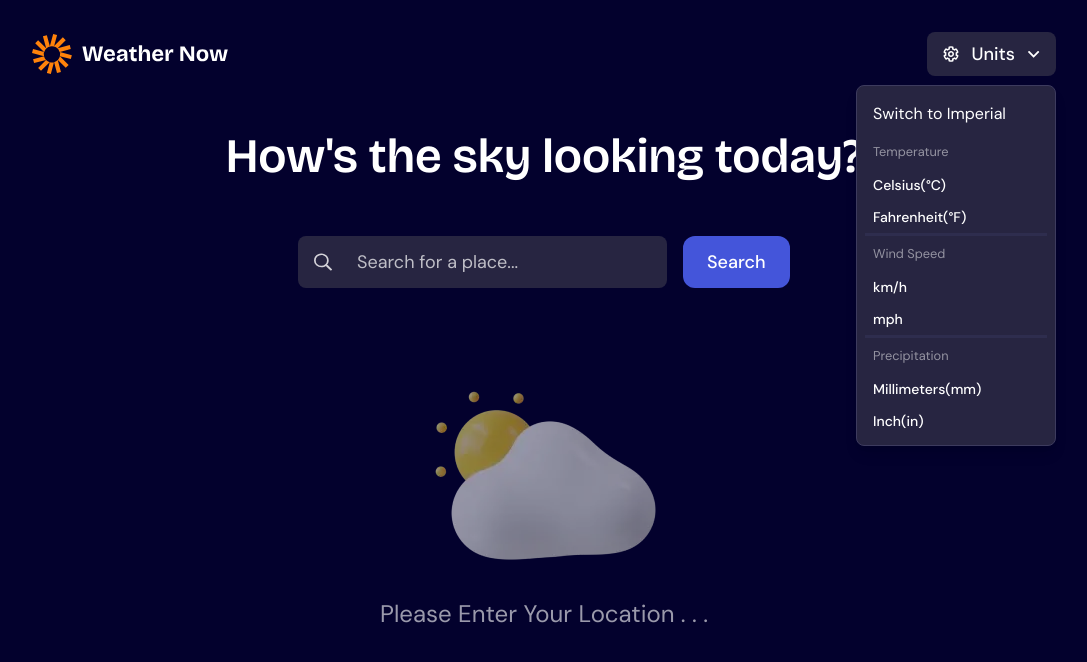
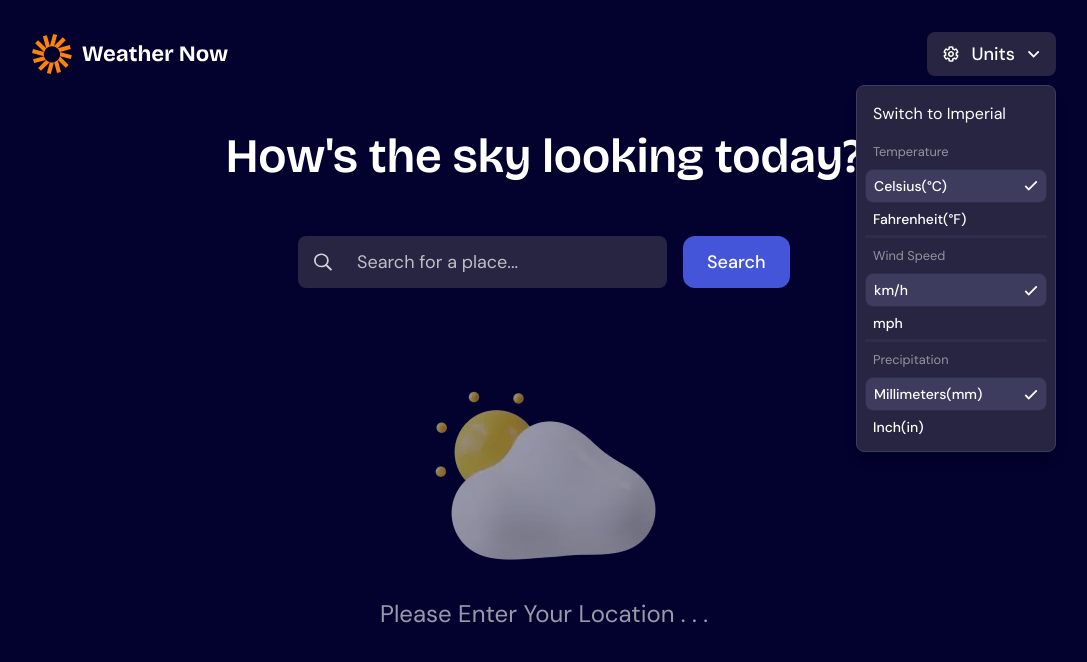
Before and after one commit to Riteshpatel-7/weather-app, a React (Vite) app: page / in a window 1280 px wide. Both pictures are taken after a click on the button "Units". Shown: the top 662 px of the page, without its empty margins (96-1183 px from the left). Built offline with nearby package versions, Linux system fonts and the light colour scheme.

Commit message:
units bug fixed

```diff
--- a/src/App.jsx
+++ b/src/App.jsx
@@ -32,7 +32,7 @@ function App() {
   console.log(units);
   return (
     <>
-      <div className='container w-[90%] sm:w-[70%] max-w-[1200px] mx-auto lg:w-[90%] xl:w-[80%]' onClick={() => setSuggestions(false)}>
+      <div className='container w-[90%] sm:w-[70%] max-w-[1200px] mx-auto lg:w-[90%] xl:w-[80%]' onClick={() => {setSuggestions(false); setUnitOptions(false)}}>
         <main>
           <Header setUnitOptions={setUnitOptions} unitOptions={unitOptions} setUnits={setUnits} units={units}/>
           <Slogan />
--- a/src/Components/UnitOptions.jsx
+++ b/src/Components/UnitOptions.jsx
@@ -1,6 +1,6 @@
 import iconCheckmark from '../assets/images/icon-checkmark.svg'
 
-export default function UnitOptions({UnitOptions, setUnits}) {
+export default function UnitOptions({UnitOptions, setUnits, units}) {
     function Highlight(selected){
         const lists = document.querySelectorAll('li');
         lists.forEach((list) => {
@@ -16,18 +16,18 @@ export default function UnitOptions({UnitOptions, setUnits}) {
         <h2 className='p-2'>Switch to Imperial</h2>
         <p className='text-[0.8rem] opacity-50 p-2' >Temperature</p>
         <ul className='text-white text-sm font-medium border-b-3 border-[hsl(243,27%,24%)]'>
-            <li id='temp' onClick={(e)=>{Highlight(e.target); setUnits((prev)=>({...prev, temperature: ''}))}}>Celsius(°C) <img className='opacity-0' src={iconCheckmark} alt="checked" /></li>
-            <li id='temp' onClick={(e)=>{Highlight(e.target); setUnits((prev)=>({...prev, temperature: 'F'}))}} >Fahrenheit(°F) <img className='opacity-0' src={iconCheckmark} alt="checked" /></li>
+            <li className = {`${units.temperature === ''? 'highlighted': null}`} id='temp' onClick={(e)=>{Highlight(e.target); setUnits((prev)=>({...prev, temperature: ''}))}}>Celsius(°C) <img className='opacity-0' src={iconCheckmark} alt="checked" /></li>
+            <li className = {`${units.temperature === 'F'? 'highlighted': null}`} id='temp' onClick={(e)=>{Highlight(e.target); setUnits((prev)=>({...prev, temperature: 'F'}))}} >Fahrenheit(°F) <img className='opacity-0' src={iconCheckmark} alt="checked" /></li>
         </ul>
         <p className='text-[0.8rem] opacity-50 p-2' >Wind Speed</p>
         <ul className='text-white text-sm font-medium border-b-3 border-[hsl(243,27%,24%)]'>
-            <li id='wind' onClick={(e)=>{Highlight(e.target); setUnits((prev)=>({...prev, windSpeed: 'km/h'}))}}>km/h <img className='opacity-0' src={iconCheckmark} alt="checked" /></li>
-            <li id='wind' onClick={(e)=>{Highlight(e.target); setUnits((prev)=>({...prev, windSpeed: 'mph'}))}} >mph <img className='opacity-0' src={iconCheckmark} alt="checked" /></li>
+            <li className = {`${units.windSpeed === 'km/h'? 'highlighted': null}`} id='wind' onClick={(e)=>{Highlight(e.target); setUnits((prev)=>({...prev, windSpeed: 'km/h'}))}}>km/h <img className='opacity-0' src={iconCheckmark} alt="checked" /></li>
+            <li className = {`${units.windSpeed === 'mph'? 'highlighted': null}`} id='wind' onClick={(e)=>{Highlight(e.target); setUnits((prev)=>({...prev, windSpeed: 'mph'}))}} >mph <img className='opacity-0' src={iconCheckmark} alt="checked" /></li>
         </ul>
         <p className='text-[0.8rem] opacity-50 p-2' >Precipitation</p>
         <ul className='text-white text-sm font-medium'>
-            <li id='pre' onClick={(e)=>{Highlight(e.target); setUnits((prev)=>({...prev, precipitation: 'mm'}))}}>Millimeters(mm) <img className='opacity-0' src={iconCheckmark} alt="checked" /></li>
-            <li id='pre' onClick={(e)=>{Highlight(e.target); setUnits((prev)=>({...prev, precipitation: 'in'}))}}>Inch(in) <img className='opacity-0' src={iconCheckmark} alt="checked" /></li>
+            <li className = {`${units.precipitation === 'mm'? 'highlighted': null}`} id='pre' onClick={(e)=>{Highlight(e.target); setUnits((prev)=>({...prev, precipitation: 'mm'}))}}>Millimeters(mm) <img className='opacity-0' src={iconCheckmark} alt="checked" /></li>
+            <li className = {`${units.precipitation === 'in'? 'highlighted': null}`} id='pre' onClick={(e)=>{Highlight(e.target); setUnits((prev)=>({...prev, precipitation: 'in'}))}}>Inch(in) <img className='opacity-0' src={iconCheckmark} alt="checked" /></li>
         </ul>
     </div>
   )
```
